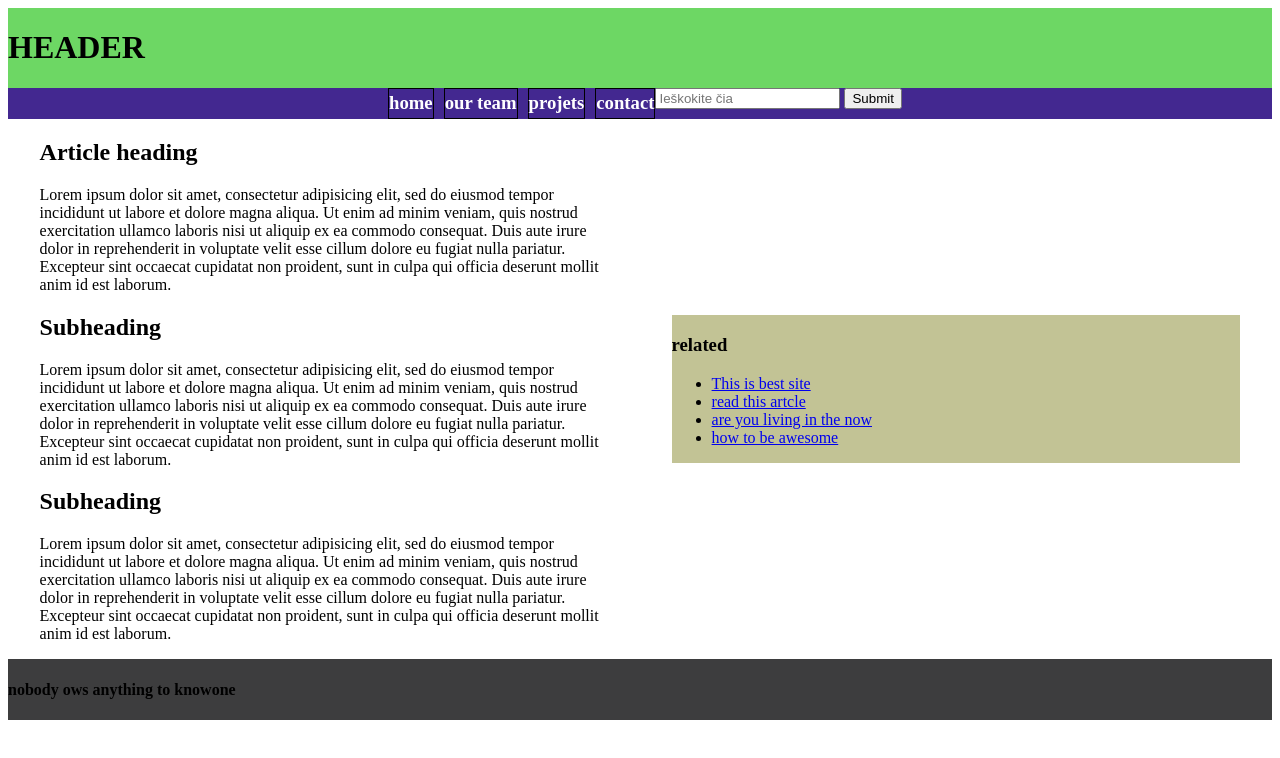
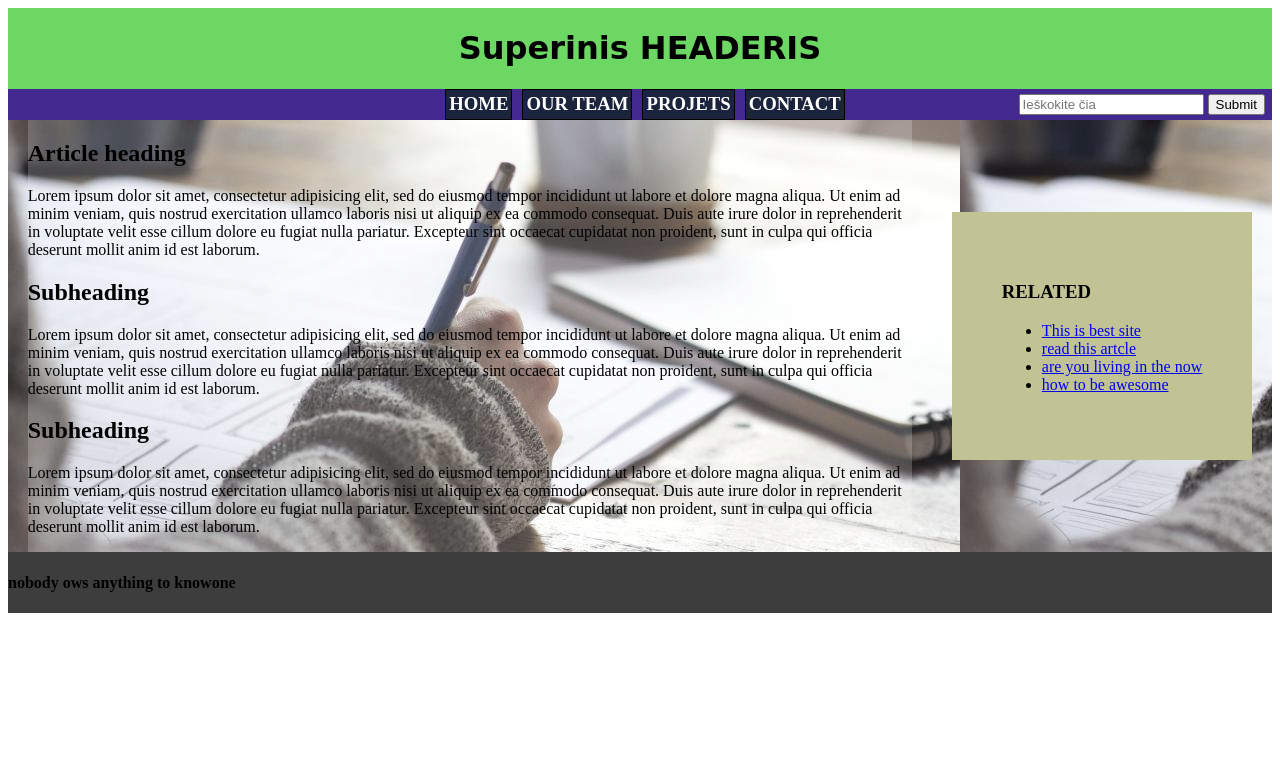
Before and after one commit to MariusKuzminskas/Uzduotys, a plain HTML site: page day3/uzduotis 7/index.html in a window 1280 px wide. Drawn offline with Linux system fonts and the light colour scheme.

Commit message:
uzduotis 7 baigta layot ir css padaryta su transparent spalva ir background image

```diff
--- a/day3/uzduotis 7/index.html
+++ b/day3/uzduotis 7/index.html
@@ -8,10 +8,10 @@
 </head>
 
 <body>
-    <div class="container">
+    <div class="container" id="mainContainer">
 
         <header>
-            <h1>HEADER</h1>
+            <h1>Superinis HEADERIS</h1>
         </header>
         <nav class="container">
             <a href="#"><h3>home</h3></a>
--- a/day3/uzduotis 7/style.css
+++ b/day3/uzduotis 7/style.css
@@ -2,37 +2,76 @@
   /*border: 1px solid black;*/
 }
 
-/*Spalvinam background ********************************************/
+#mainContainer {
+  background-image: url("writing.jpg");
+  /*background-repeat: no-repeat;*/
+  background-attachment: fixed;
+}
+
+
+
+/*Navigacija ********************************************/
 nav a {
+  background-color: rgb(28, 36, 61);
   text-decoration: none;
   color: white;
   border: 1px solid black;
   margin-left: 10px;
+  padding: 3px;
   padding-top: 3px;
   padding-bottom: 4px;
+  position: relative;
+}
+
+nav form {
+  align-self: center;
+  position: absolute;
+  right: 15px;
 }
 nav a h3 {
   margin: 0;
+  text-transform: uppercase;
 }
-
-
-header {
-  background-color: rgb(109, 215, 100);
-}
-
 nav {
   background-color: rgb(67, 40, 144);
   color: white;
 }
 
+/*HEADER *****************************************/
+header {
+  background-color: rgb(109, 215, 100);
+  text-align: center;
+  font-family: cursive;
+}
+
+/*ARTICLE *****************************************/
+article {
+  background-color: rgba(255, 255, 255, 0.2);
+  /*background-color: rgb(255, 255, 255)*/
+  /*opacity: .2;*/
+}
+article > * {
+  opacity: 1;
+  color: black;
+}
+/*ASIDE ********************************************/
 aside {
   background-color: rgb(194, 195, 149);
+  padding: 50px;
+}
+aside h3 {
+  text-transform: uppercase;
+  text-align: left;
 }
 
+/*FOOTER ***************************************************/
 footer {
   background-color: rgb(61, 61, 62)
 }
 
+
+
+/*LAYOUT BASED ON FLEXBOX ********************/
 
 .container {
   display: flex;
@@ -46,7 +85,11 @@ header, nav {
 
 .two {
   margin: auto;
-  flex-basis: 45%;
+  /*flex-basis: 45%;*/
+}
+
+article {
+  flex-basis: 70%;
 }
 
 footer {
```
Also changed, not shown: day3/uzduotis 7/writing.jpg (added).
